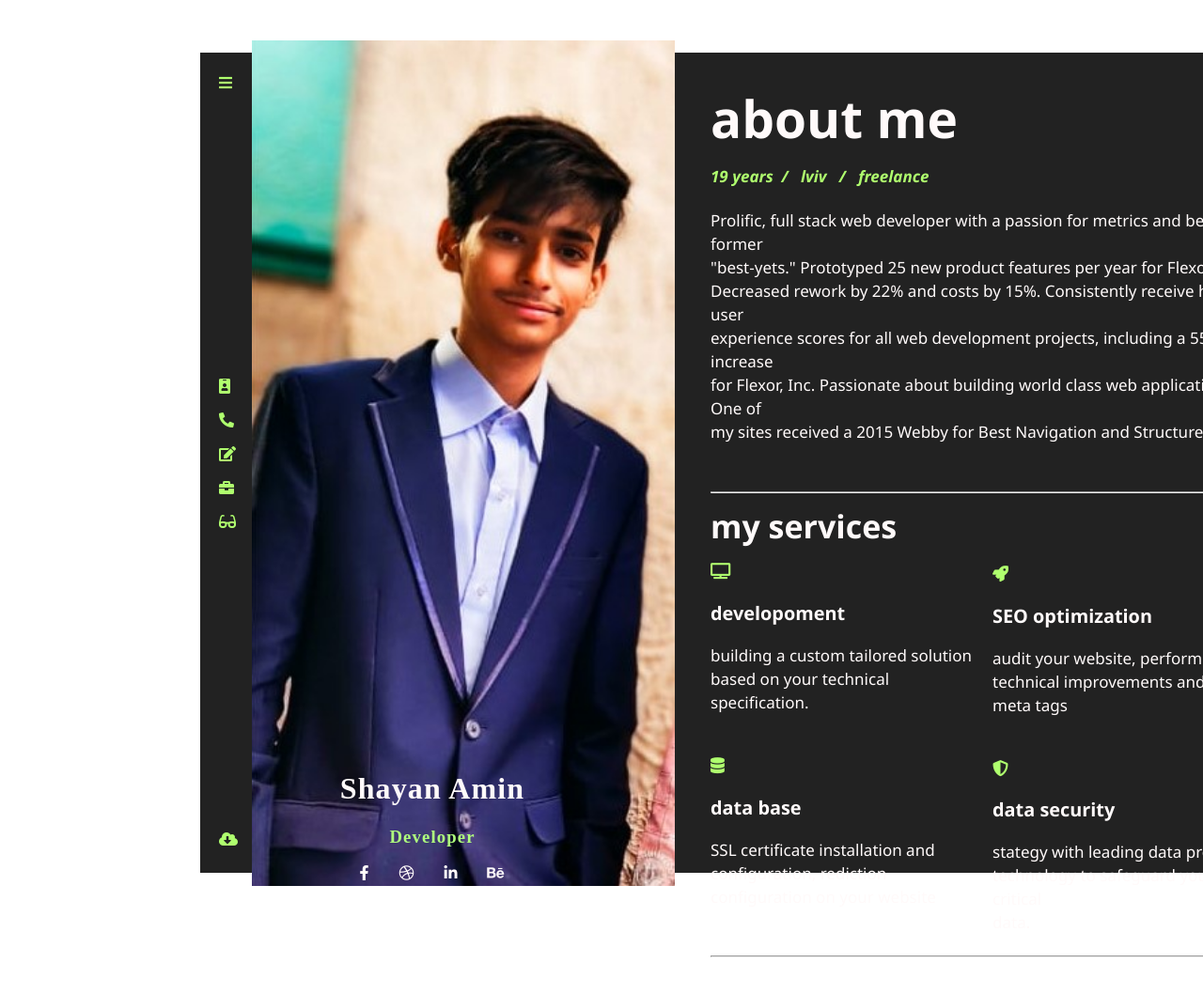
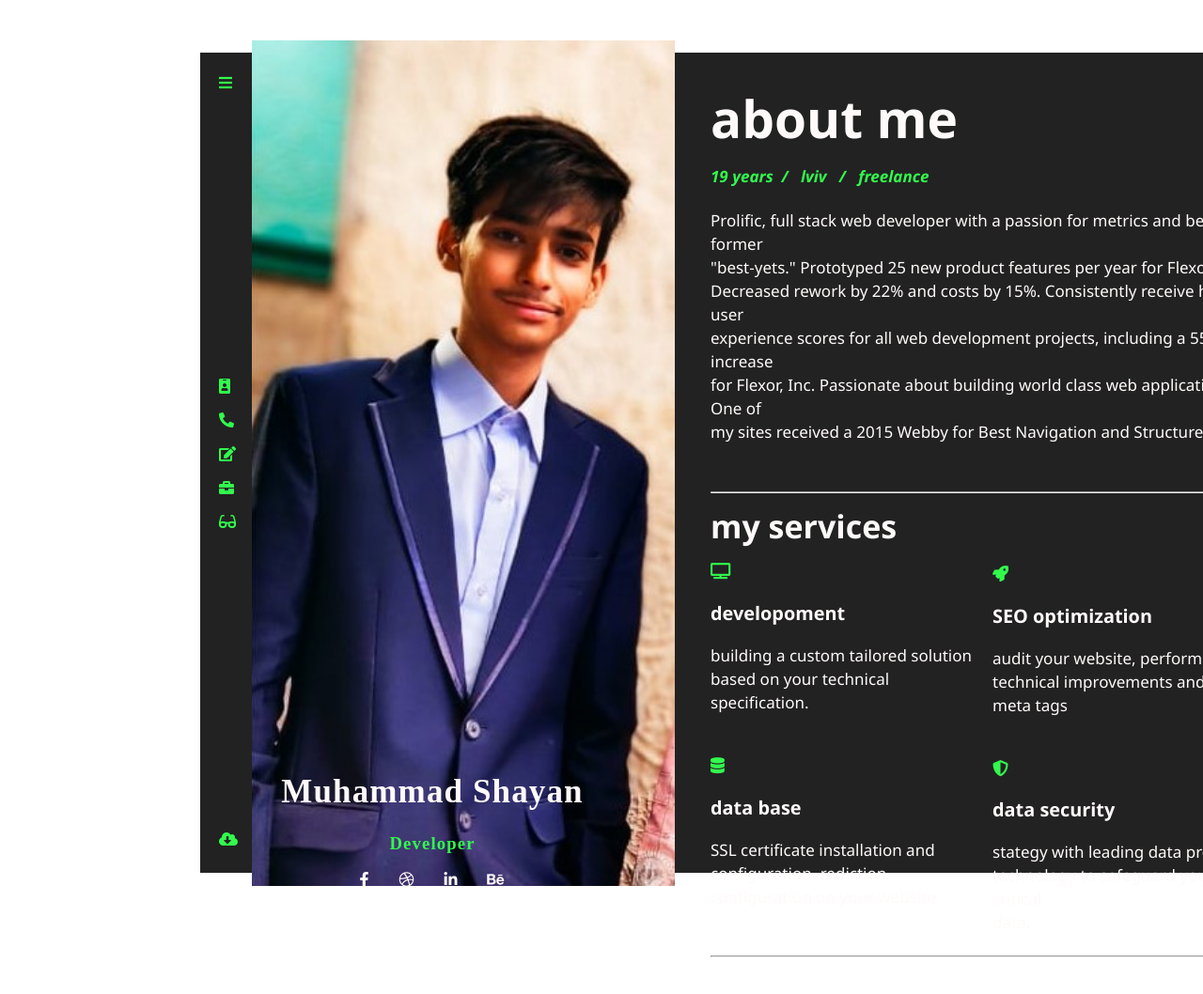
Before and after one commit to shayanamin711/shayanamin711.github.io, a plain HTML site: page index.html in a window 1280 px wide. Shown: the top 1058 px of the page at 94% size. Drawn offline with Linux system fonts and the light colour scheme.

Commit message:
colour and name change

```diff
--- a/index.html
+++ b/index.html
@@ -19,7 +19,7 @@
 
         <div id="picture"><img id="img" src="My.jpeg" alt="" height="900" width="450">
         <div id="name">
-        <h1>Shayan Amin</h1>
+        <h1 id="myname">Muhammad Shayan</h1>
         <h3 id="Dev">Developer</h3>
         <i class="fab fa-facebook-f"></i>&nbsp;&nbsp;&nbsp;&nbsp;&nbsp;&nbsp;<i class="fab fa-dribbble"></i>&nbsp;&nbsp;&nbsp;&nbsp;&nbsp;&nbsp;<i class="fab fa-linkedin-in"></i>&nbsp;&nbsp;&nbsp;&nbsp;&nbsp;&nbsp;<i class="fab fa-behance"></i></div>
         </div>
--- a/styles/style.css
+++ b/styles/style.css
@@ -24,10 +24,10 @@
     margin-top: -430px;
 }
 #intro{
-    color: rgb(175, 255, 110);
+    color: rgb(50, 250, 77);
 }
 .fas{
-    color:  rgb(175, 255, 110);
+    color:  rgb(50, 250, 77);
 }
 #img{
     margin-right: 200px;
@@ -74,7 +74,11 @@
     letter-spacing: 0.3mm;
     font-weight: bold;
 
+
 }
 #Dev{
-    color:  rgb(175, 255, 125);
+    color:  rgb(50, 250, 77);
 }
+#myname{
+    font-size: 35px;
+}
```
